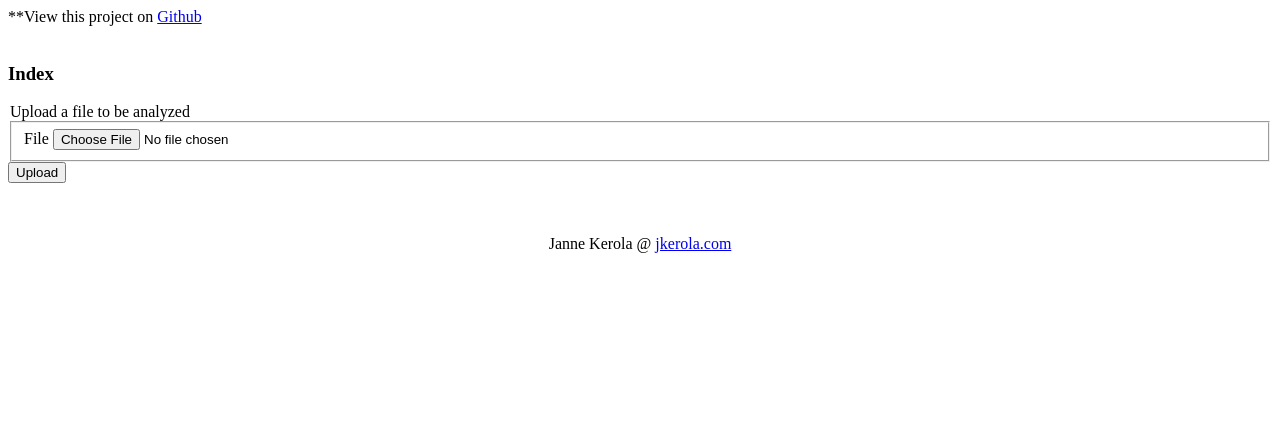
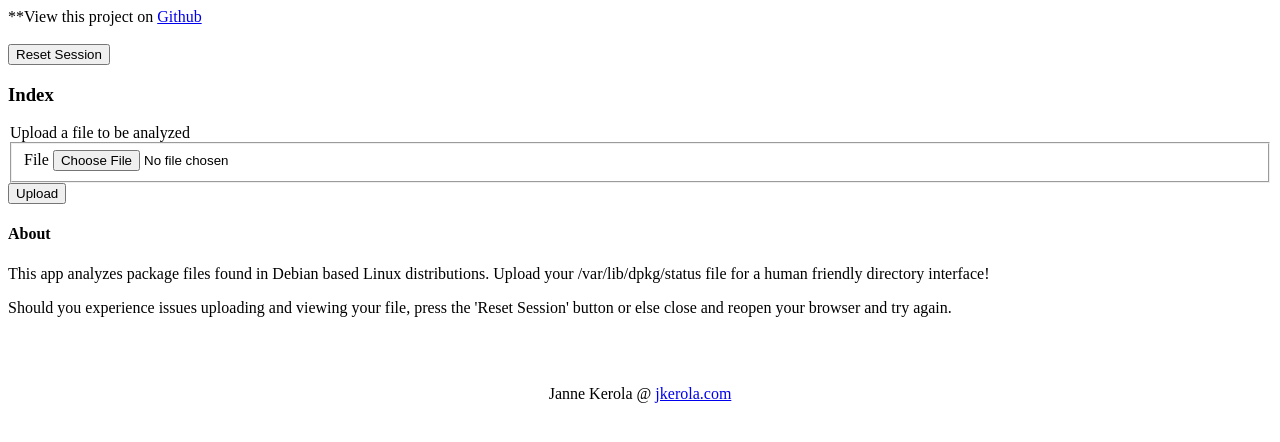
Before and after one commit to jkerola/reaktor-preader, a Flask app: page / in a window 1280 px wide. Shown: the top 442 px of the page. Run offline with Flask 2, Linux system fonts and the light colour scheme.

Commit message:
Added info section, database creation for heroku specific circumstances, Made reset session always visible for heroku bug-hunting.

```diff
--- a/app.py
+++ b/app.py
@@ -1,6 +1,12 @@
-from preader import create_app
+from preader import create_app, db
+from preader.models import File, Package
 
 app = create_app()
+context = app.app_context()
+context.push()
+db.create_all()
+context.pop()
+
 
 if __name__ == "__main__":
     app.run(debug=True)
--- a/preader/templates/index.html
+++ b/preader/templates/index.html
@@ -14,15 +14,20 @@
                     {{ form.submit(class='btn btn-primary')}}
                 </div>
             </form>
+            <div>
+                <h4>About</h4>
+                <p>This app analyzes package files found in Debian based Linux distributions.
+                Upload your /var/lib/dpkg/status file for a human friendly directory interface!</p>
+                <p>Should you experience issues uploading and viewing your file, press the 'Reset Session' button
+                    or else close and reopen your browser and try again.
+                </p>
+            </div>
         {% endif %}
     </div>
 {% endif %}
 <!--Display the file index if a file has been uploaded-->
 {% if current_file %}
     <div>
-        <a href="{{ url_for('main.reset_session') }}">
-            <button href=>Reset Session</button>
-        </a>
         <h3>Current file: {{ current_file.name }}</h3>
         <div>
             {% if current_file.packages %}
--- a/preader/templates/package.html
+++ b/preader/templates/package.html
@@ -1,5 +1,6 @@
 {% extends 'style.html' %}
 {% block content %}
+<br>
 <div>
     <div>
         <a href="{{ url_for('main.index') }}">Return to file index</a>
--- a/preader/templates/style.html
+++ b/preader/templates/style.html
@@ -13,6 +13,9 @@
     <div>**View this project on <a href="https://github.com/jkerola/reaktor-preader">Github</a>
     </div>
     <br>
+    <a href="{{ url_for('main.reset_session') }}">
+        <button href=>Reset Session</button>
+    </a><br>
     {% block content %}{% endblock content %}
     <div style='text-align: center;'>
         <br><br>
```
Also changed, not shown: preader/__init__.py (line endings or trailing spaces).
